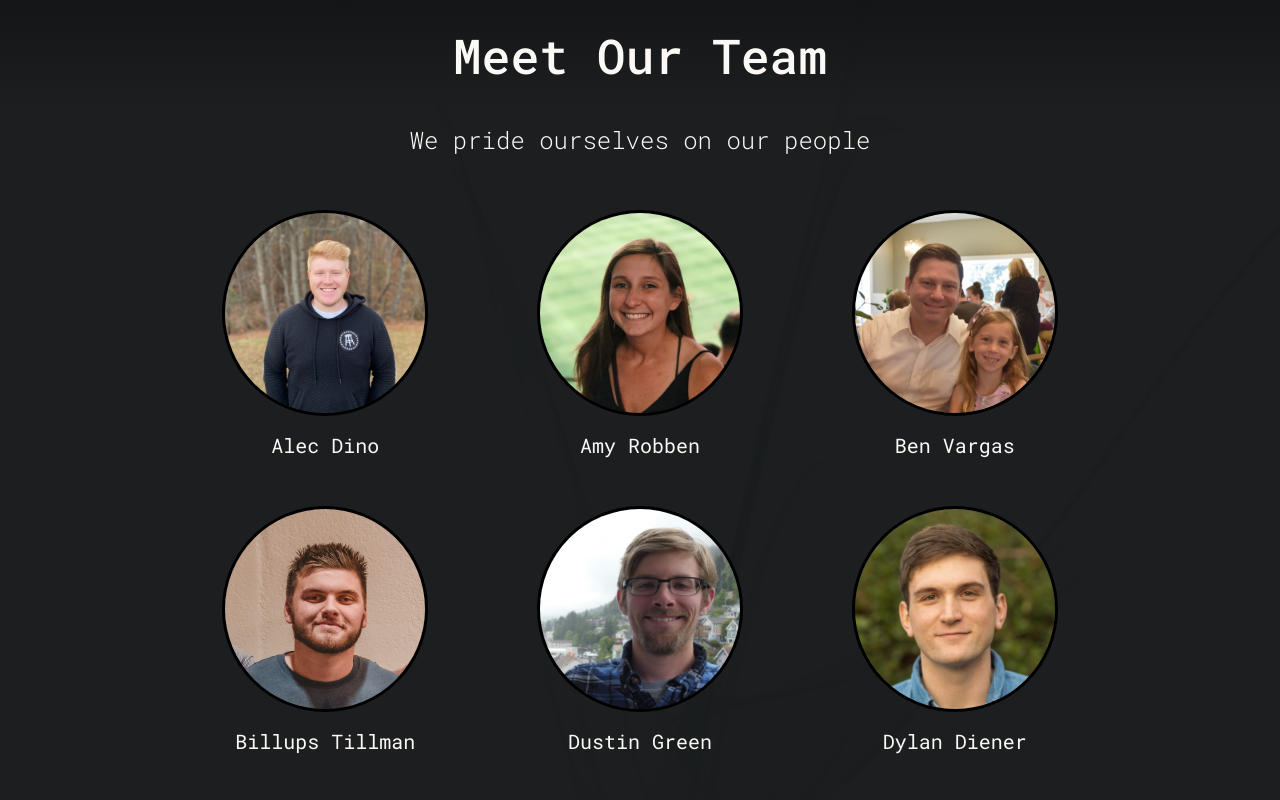
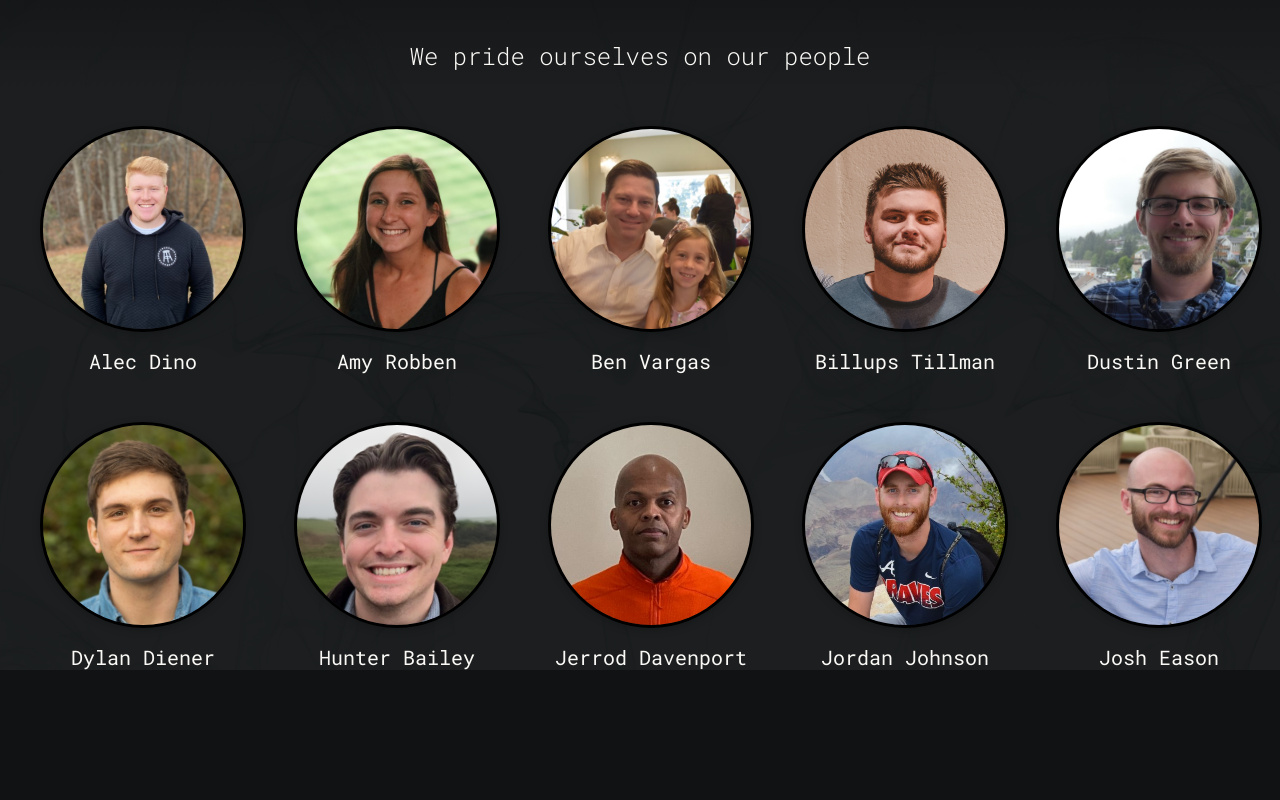
Before and after one commit to BeeTillman/techsite13, a React (Vite) app: page / in a window 1280 px wide. Shown: the part 1500-2300 px from the top of the page. After the commit the page ends 2170 px from the top, so only its background shows below. Built offline with nearby package versions, Linux system fonts and the light colour scheme.

Commit message:
Added Team Member Rotation

```diff
--- a/src/Components/Team.jsx
+++ b/src/Components/Team.jsx
@@ -1,4 +1,4 @@
-import React, { useEffect, useRef } from "react";
+import React, { useEffect, useRef, useState } from "react";
 import image1 from "../images/motion-background.jpg";
 import tpsitePfpBTillman from "../images/tpsitePfpBTillman.png";
 import tpsitePfpADino from "../images/tpsitePfpADino.png";
@@ -26,149 +26,104 @@ import tpsitePfpZWatkins from "../images/tpsitePfpZWatkins.png";
 import tpsitePfpBVargas from "../images/tpsitePfpBVargas.png";
 
 const teamMembers = [
-  {
-    name: "Alec Dino",
-    image: tpsitePfpADino,
-  },
-  {
-    name: "Amy Robben",
-    image: tpsitePfpARobben,
-  },
-  {
-    name: "Ben Vargas",
-    image: tpsitePfpBVargas,
-  },
-  {
-    name: "Billups Tillman",
-    image: tpsitePfpBTillman,
-  },
-  {
-    name: "Dustin Green",
-    image: tpsitePfpDGreen,
-  },
-  {
-    name: "Dylan Diener",
-    image: tpsitePfpDDiener,
-  },
-  {
-    name: "Hunter Bailey",
-    image: tpsitePfpHBailey,
-  },
-  {
-    name: "Jerrod Davenport",
-    image: tpsitePfpJDavenport,
-  },
-  {
-    name: "Jordan Johnson",
-    image: tpsitePfpJJJohnson,
-  },
-  {
-    name: "Jordan Eason",
-    image: tpsitePfpJEason,
-  },
-  {
-    name: "Josh Clements",
-    image: tpsitePfpJClements,
-  },
-  {
-    name: "Josh Montag",
-    image: tpsitePfpJMontag,
-  },
-  {
-    name: "John Little",
-    image: tpsitePfpJLittle,
-  },
-  {
-    name: "Kevin Lindsay",
-    image: tpsitePfpKLindsay,
-  },
-  {
-    name: "Kyle Harrison",
-    image: tpsitePfpKHarrison,
-  },
-  {
-    name: "Lexi Fouts",
-    image: tpsitePfpLFouts,
-  },
-  {
-    name: "Manish Patel",
-    image: tpsitePfpMPatel,
-  },
-  {
-    name: "Michael Debs",
-    image: tpsitePfpMDebs,
-  },
-  {
-    name: "Michael Thrasher",
-    image: tpsitePfpMThrasher,
-  },
-  {
-    name: "Patrick Hutson",
-    image: tpsitePfpPHutson,
-  },
-  {
-    name: "Sebastian Steen",
-    image: tpsitePfpSSteen,
-  },
-  {
-    name: "Stephen D’Angelo",
-    image: tpsitePfpSDAngelo,
-  },
-  {
-    name: "Steven Chaney",
-    image: tpsitePfpSChaney,
-  },
-  {
-    name: "Zach Watkins",
-    image: tpsitePfpZWatkins,
-  },
+  { name: "Alec Dino", image: tpsitePfpADino },
+  { name: "Amy Robben", image: tpsitePfpARobben },
+  { name: "Ben Vargas", image: tpsitePfpBVargas },
+  { name: "Billups Tillman", image: tpsitePfpBTillman },
+  { name: "Dustin Green", image: tpsitePfpDGreen },
+  { name: "Dylan Diener", image: tpsitePfpDDiener },
+  { name: "Hunter Bailey", image: tpsitePfpHBailey },
+  { name: "Jerrod Davenport", image: tpsitePfpJDavenport },
+  { name: "Jordan Johnson", image: tpsitePfpJJJohnson },
+  { name: "Josh Eason", image: tpsitePfpJEason },
+  { name: "Josh Clements", image: tpsitePfpJClements },
+  { name: "Joshua Montag", image: tpsitePfpJMontag },
+  { name: "Justin Little", image: tpsitePfpJLittle },
+  { name: "Kevin Lindsay", image: tpsitePfpKLindsay },
+  { name: "Kyle Harrison", image: tpsitePfpKHarrison },
+  { name: "Lexi Fouts", image: tpsitePfpLFouts },
+  { name: "Manish Patel", image: tpsitePfpMPatel },
+  { name: "Michael Debs", image: tpsitePfpMDebs },
+  { name: "Michael Thrasher", image: tpsitePfpMThrasher },
+  { name: "Patrick Hutson", image: tpsitePfpPHutson },
+  { name: "Sebastian Steen", image: tpsitePfpSSteen },
+  { name: "Stephen D'Angelo", image: tpsitePfpSDAngelo },
+  { name: "Steven Chaney", image: tpsitePfpSChaney },
+  { name: "Zach Watkins", image: tpsitePfpZWatkins },
 ];
 
-
 const Team = () => {
-  const memberRefs = useRef([]);
+  const sectionRef = useRef(null);
+  const [visibleMembers, setVisibleMembers] = useState([]);
+  const [currentGroupIndex, setCurrentGroupIndex] = useState(0);
+  const [isTransitioning, setIsTransitioning] = useState(false);
+  const MEMBERS_TO_SHOW = 10;
+  const CYCLE_INTERVAL = 12500;
 
   useEffect(() => {
-    const observer = new IntersectionObserver(
-      (entries) => {
-        entries.forEach((entry) => {
-          if (entry.isIntersecting) {
-            entry.target.classList.add('visible');
-          } else {
-            entry.target.classList.remove('visible'); // Remove visible class when scrolling away
-          }
+    const getNextGroup = (index) => {
+      const totalGroups = Math.ceil(teamMembers.length / MEMBERS_TO_SHOW);
+      const normalizedIndex = index % totalGroups;
+      const start = normalizedIndex * MEMBERS_TO_SHOW;
+      const end = Math.min(start + MEMBERS_TO_SHOW, teamMembers.length);
+
+      if (end - start < MEMBERS_TO_SHOW) {
+        return [
+          ...teamMembers.slice(start),
+          ...teamMembers.slice(0, MEMBERS_TO_SHOW - (end - start)),
+        ];
+      }
+
+      return teamMembers.slice(start, end);
+    };
+
+    // Set initial members
+    setVisibleMembers(getNextGroup(0));
+
+    // Set up interval for cycling members
+    const interval = setInterval(() => {
+      // Start transition
+      setIsTransitioning(true);
+
+      // After fade out, update members
+      setTimeout(() => {
+        setCurrentGroupIndex((prevIndex) => {
+          const nextIndex = prevIndex + 1;
+          setVisibleMembers(getNextGroup(nextIndex));
+          return nextIndex;
         });
-      },
-      {
-        threshold: 0.2, // Trigger when 20% of element is visible
-        rootMargin: '0px'
-      }
-    );
 
-    // Observe each team member
-    memberRefs.current.forEach((member) => {
-      if (member) observer.observe(member);
-    });
+        // After new members are set, remove transition state
+        setTimeout(() => {
+          setIsTransitioning(false);
+        }, 50); // Short delay to ensure DOM update
+      }, 600); // Match the CSS transition duration
+    }, CYCLE_INTERVAL);
 
-    return () => {
-      memberRefs.current.forEach((member) => {
-        if (member) observer.unobserve(member);
-      });
-    };
+    return () => clearInterval(interval);
   }, []);
 
+  // Add a useEffect to handle visibility when members change
+  useEffect(() => {
+    if (!isTransitioning) {
+      const members = document.querySelectorAll(".team-member");
+      members.forEach((member) => {
+        member.classList.add("visible");
+      });
+    }
+  }, [visibleMembers, isTransitioning]);
+
   return (
-    <section id="team" className="team-section section-transition">
+    <section ref={sectionRef} id="team" className="team-section section-transition">
       <div className="section-overlay overlay-top"></div>
       <div className="team-content">
         <h2>Meet Our Team</h2>
         <p className="subtitle">We pride ourselves on our people</p>
         <div className="team-grid">
-          {teamMembers.map((member, index) => (
+          {visibleMembers.map((member) => (
             <div
-              key={index}
-              className="team-member"
-              ref={el => memberRefs.current[index] = el}
+              key={`${member.name}-${currentGroupIndex}`}
+              className={`team-member ${isTransitioning ? "transitioning" : ""}`}
             >
               <div className="member-image-container">
                 <img src={member.image} alt={member.name} className="member-image" />
--- a/src/styles.css
+++ b/src/styles.css
@@ -68,7 +68,7 @@ p {
   left: 0 !important;
   width: 100% !important;
   height: 100% !important;
-  background: rgba(0, 0, 0, 0.65) !important;
+  background: rgba(0, 0, 0, 0.4) !important;
   z-index: 1 !important;
 }
 
@@ -194,6 +194,7 @@ p {
   padding: 4rem 15% !important;
   background-color: #101214 !important;
   overflow: hidden !important;
+  opacity: 1 !important; /* Keep section visible */
 }
 
 .team-section::before {
@@ -213,6 +214,7 @@ p {
   position: relative !important;
   z-index: 2 !important;
   text-align: center !important;
+  opacity: 1 !important; /* Ensure content is visible */
 }
 
 .team-content .subtitle {
@@ -222,17 +224,31 @@ p {
 
 .team-grid {
   display: grid !important;
-  grid-template-columns: repeat(auto-fit, minmax(200px, 1fr)) !important;
+  grid-template-columns: repeat(5, 1fr) !important;
   gap: 3rem !important;
   max-width: 1200px !important;
   margin: 0 auto !important;
 }
 
 .team-member {
-  display: flex !important;
-  flex-direction: column !important;
-  align-items: center !important;
+  opacity: 0;
+  transform: translateY(20px);
+  transition: all 0.6s ease-out;
 }
+
+.team-member.visible {
+  opacity: 1;
+  transform: translateY(0);
+}
+
+.team-member.transitioning {
+  opacity: 0;
+  transform: translateY(20px);
+  transition: all 0.6s ease-out;
+}
+
+.team-member:nth-child(-n+5):not(.transitioning) { transition-delay: 0.1s !important; }
+.team-member:nth-child(n+6):nth-child(-n+10):not(.transitioning) { transition-delay: 0.3s !important; }
 
 .member-image-container {
   width: 200px !important;
@@ -241,31 +257,46 @@ p {
   border: 3px solid #000000 !important;
   overflow: hidden !important;
   margin-bottom: 1rem !important;
+  transition: all 0.3s ease-out !important;
+  transform: perspective(800px) translateZ(0) !important;
+  box-shadow: 0 2px 8px rgba(0, 0, 0, 0.2) !important;
+  transform-style: preserve-3d !important;
+}
+
+.member-image-container:hover {
+  transform: perspective(600px) translateZ(10px) scale(1.025) !important;
+  box-shadow: 0 6px 16px rgba(0, 0, 0, 0.25) !important;
 }
 
 .member-image {
   width: 100% !important;
   height: 100% !important;
   object-fit: cover !important;
+  transition: transform 0.3s ease-out !important;
 }
 
-/* Media Queries */
+.member-image-container:hover .member-image {
+  transform: scale(1.02) !important;
+}
+
+/* Mobile Responsiveness */
+@media (max-width: 768px) {
+  .team-grid {
+    grid-template-columns: repeat(2, 1fr) !important;
+  }
+
+  .member-image-container {
+    width: 150px !important;
+    height: 150px !important;
+  }
+}
+
 @media (max-width: 768px) {
   .hero-section .carousel .legend {
     width: 80% !important;
     font-size: 2rem !important;
     padding: 20px !important;
     right: 20px !important;
-  }
-
-  .team-grid {
-    grid-template-columns: repeat(auto-fit, minmax(150px, 1fr)) !important;
-    gap: 2rem !important;
-  }
-
-  .member-image-container {
-    width: 150px !important;
-    height: 150px !important;
   }
 }
 
@@ -277,7 +308,7 @@ p {
 }
 
 /* Fade in animation for sections */
-.hero-section, .about-section, .team-section {
+.hero-section, .about-section {
   opacity: 0 !important;
   transform: translateY(20px) !important;
   transition: all 0.8s ease-out !important;
@@ -315,58 +346,3 @@ p {
   margin-top: 0 !important;
   padding-top: 0 !important;
 }
-
-/* Team Section Base Styles */
-.team-section {
-  position: relative !important;
-  padding: 4rem 15% !important;
-  background-color: #101214 !important;
-  overflow: hidden !important;
-  opacity: 1 !important; /* Ensure section is visible */
-}
-
-.team-content {
-  position: relative !important;
-  z-index: 2 !important;
-  text-align: center !important;
-  opacity: 1 !important; /* Ensure content is visible */
-}
-
-.team-content h2,
-.team-content .subtitle {
-  opacity: 1 !important; /* Ensure title and subtitle are visible */
-  transform: none !important; /* Remove any transform */
-}
-
-/* Only fade in team members */
-.team-member {
-  display: flex !important;
-  flex-direction: column !important;
-  align-items: center !important;
-  opacity: 0 !important;
-  transform: translateY(20px) !important;
-  transition: all 1s ease-out !important;
-}
-
-.team-member.visible {
-  opacity: 1 !important;
-  transform: translateY(0) !important;
-}
-
-/* First row */
-.team-member:nth-child(-n+4) { transition-delay: 0.05s !important; }
-/* Second row */
-.team-member:nth-child(n+5):nth-child(-n+8) { transition-delay: 0.15s !important; }
-/* Third row */
-.team-member:nth-child(n+9):nth-child(-n+12) { transition-delay: 0.25s !important; }
-/* Fourth row */
-.team-member:nth-child(n+13):nth-child(-n+16) { transition-delay: 0.35s !important; }
-/* Fifth row */
-.team-member:nth-child(n+13):nth-child(-n+16) { transition-delay: 0.45s !important; }
-
-/* Make fade out visible */
-.team-member:not(.visible) {
-  opacity: 0 !important;
-  transform: translateY(20px) !important;
-  transition: all 0.8s ease-in !important;
-}
```
